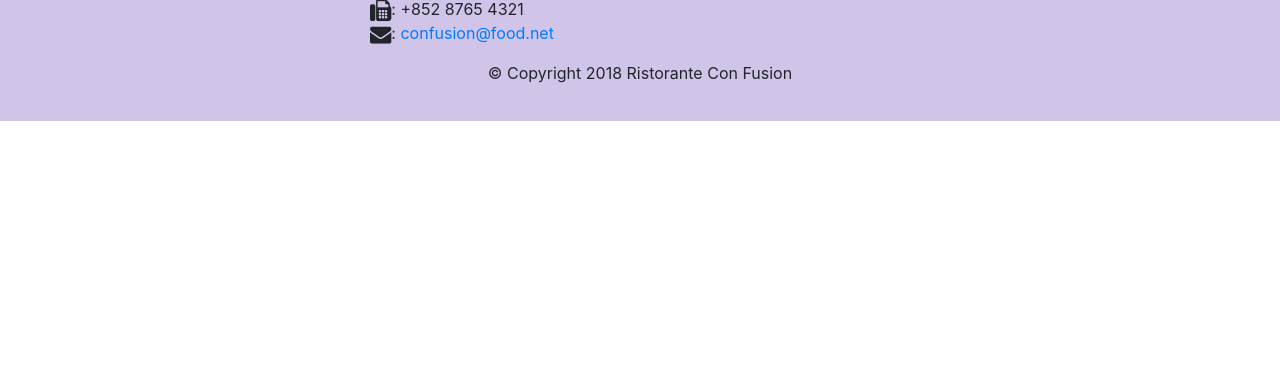
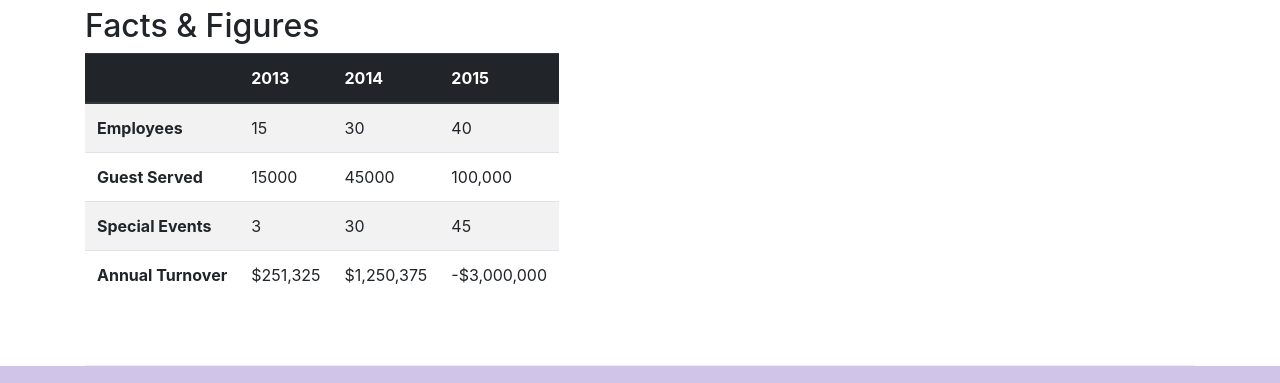
Before and after one commit to XPD-154/Confusion, a website: page aboutus.html in a window 1280 px wide. Shown: the part 1705-2088 px from the top of the page. Before the commit the page ends 1826 px from the top, so only its background shows below. Drawn offline with nearby package versions, Linux system fonts and the light colour scheme.

Commit message:
tables and cards

```diff
--- a/aboutus.html
+++ b/aboutus.html
@@ -80,7 +80,30 @@
                 <p>Started in 2010, Ristorante con Fusion quickly established itself as a culinary icon par excellence in Hong Kong. With its unique brand of world fusion cuisine that can be found nowhere else, it enjoys patronage from the A-list clientele in Hong Kong.  Featuring four of the best three-star Michelin chefs in the world, you never know what will arrive on your plate the next time you visit us.</p>
                 <p>The restaurant traces its humble beginnings to <em>The Frying Pan</em>, a successful chain started by our CEO, Mr. Peter Pan, that featured for the first time the world's best cuisines in a pan.</p>
             </div>
-            <div>
+            <div class="col-sm">
+                <div class="card">
+                    <h3 class="card-header bg-primary text-white">Facts At a Glance</h3>
+                    <div class="card-body">
+                        <dl class="row">
+                            <dt class="col-6">Started</dt>
+                            <dd class="col-6">3 Feb. 2013</dd>
+                            <dt class="col-6">Major Stake Holder</dt>
+                            <dd class="col-6">HK Fine Foods Inc.</dd>
+                            <dt class="col-6">Last Year's Turnover</dt>
+                            <dd class="col-6">$1,250,375</dd>
+                            <dt class="col-6">Employees</dt>
+                            <dd class="col-6">40</dd>
+                        </dl>
+                    </div>
+                </div>
+            </div>
+            <div class="col-12">
+                <div class="card card-body bg-light">
+                    <blockquote class="blockquote">
+                        <p class="mb-0">You better cut the pizza in four pieces because I'm not hungry enough to eat six.</p>
+                        <footer class="blockquote-footer">Yogi Berra,<cite title="Source Title">The Wit and Wisdom of Yogi Berra, P. Pepe, Diversion Books, 2014 </cite></footer>
+                    </blockquote>
+                </div>
             </div>
         </div>
 
@@ -97,6 +120,50 @@
                 <h3>Alberto Somayya <small>Executive Chef</small></h3>
                 <p class="d-none d-sm-block">Award winning three-star Michelin chef with wide International experience having worked closely with whos-who in the culinary world, he specializes in creating mouthwatering Indo-Italian fusion experiences. He says, <em>Put together the cuisines from the two craziest cultures, and you get a winning hit! Amma Mia!</em></p>
             </div>
+       </div>
+       <div class="row row-content">
+           <div col-12 col-sm-9>
+                <h2>Facts & Figures</h2>
+                <div class="table-responsive">
+                    <table class="table table-striped">
+                        <thead class="thead-dark">
+                            <tr>
+                                <th></th>
+                                <th>2013</th>
+                                <th>2014</th>
+                                <th>2015</th>
+                            </tr>
+                        </thead>
+                        <tbody>
+                            <tr>
+                                <th>Employees</th>
+                                <td>15</td>
+                                <td>30</td>
+                                <td>40</td>
+                            </tr>
+                            <tr>
+                                <th>Guest Served</th>
+                                <td>15000</td>
+                                <td>45000</td>
+                                <td>100,000</td>
+                            </tr>
+                            <tr>
+                                <th>Special Events</th>
+                                <td>3</td>
+                                <td>30</td>
+                                <td>45</td>
+                            </tr>
+                            <tr>
+                                <th>Annual Turnover</th>
+                                <td>$251,325</td>
+                                <td>$1,250,375</td>
+                                <td>-$3,000,000</td>
+                            </tr>
+                        </tbody>
+                    </table>
+                </div>
+           </div>
+           <div class="col-12 col-sm-3"></div>
        </div>
 
     </div>
```
